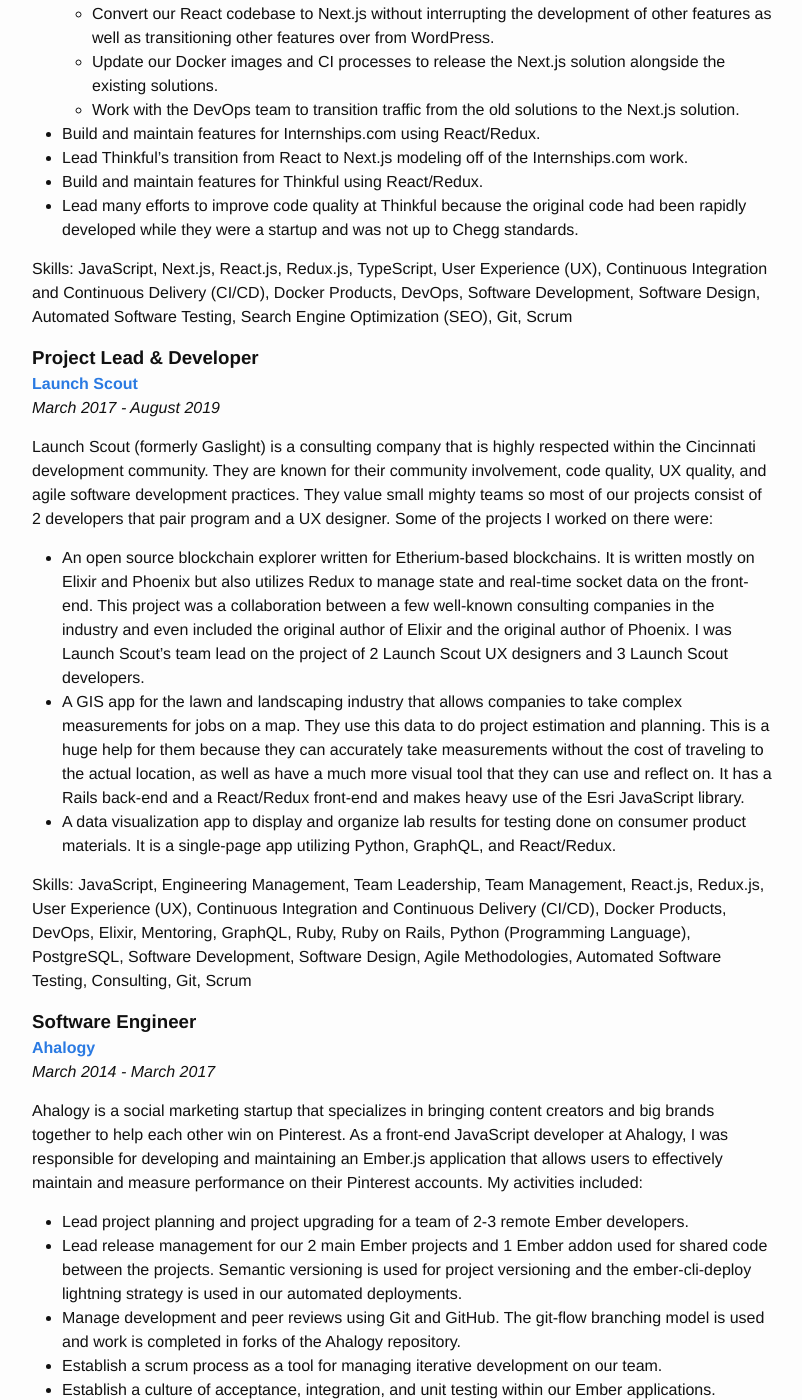
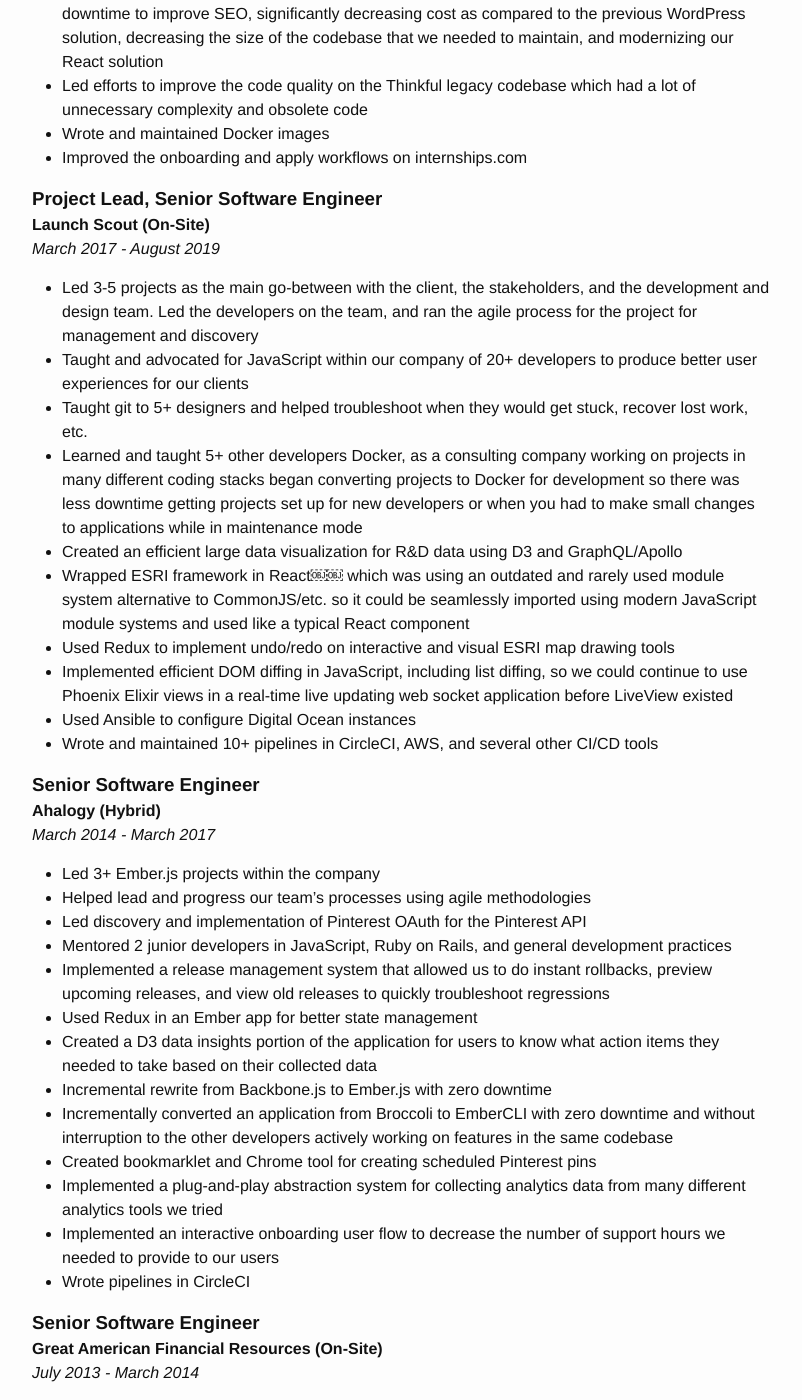
Before and after one commit to jimmay5469/jimmay5469.github.io, a Jekyll site: the page built from resume.md, in a window 1280 px wide and 1400 px high, scrolled down 1381 px. Shown: the whole window, without its empty margins (238-1040 px from the left). Built offline with Jekyll 4.4.1, drawn with Linux system fonts in a browser that asks for light colours; some of the changed text lies outside the part shown.

Commit message:
Rewrite resume

```diff
--- a/_includes/resume.md
+++ b/_includes/resume.md
@@ -2,130 +2,156 @@
 ============
 
 Email: jimmy@jimmylauzau.com
+Phone: (\*\*\*) \*\*\*-\*\*\*\*
+Location: Cincinnati, Ohio (Eastern Time)
 <!-- Blog: [jimmylauzau.com](http://www.jimmylauzau.com/) -->
 
 
 Summary
 -------
 
-I am an engineering manager and software engineer who grew up programming websites for fun as a child and who now has a computer science degree and nearly 20 years of professional experience.
+I am an engineering manager, a leader, and someone who gets great joy from teaching and helping other engineers.
 
-I have always been a natural leader so even before taking on engineering manager roles I always gravitated towards leading the teams I have been on. I am very empathetic towards the end-users of my products and take a special interest in UX, working very closely with the designers on teams I have been part of to create the best user experience possible.
+I am an agile enthusiast who loves actively breaking down work into its smallest pieces and continually prioritizing them, finding ways to deliver features and products to users sooner, gathering feedback, and iterating.
 
-I look forward to seeing what I get to help create in my next role!
+I advocate for iterative approaches to maintaining and upgrading legacy systems rather than rewriting.
+
+I place heavy emphasis on user experience, always working very closely with designers to design and create the best experience for users.
+
+I look forward to seeing what I get to help create and who I can help to progress in their careers in my next role!
 
 
 Experience
 ----------
 
 ### Lead Software Engineer
-
-#### [Acuity Brands](https://www.acuitybrands.com/)
-
+#### Acuity Brands (Remote)
 _April 2024 - Present_
 
+- Taught 5+ developers to use dependency injection so they could test code that makes Bluetooth calls
+- Review PRs for legacy code base and help 5-10 developers clean up the legacy code while producing new features
+- Implemented PR pipelines to minimize the manual work in reviewing PRs and ensure code was functional before merging
+- Helped the team learn agile principles
 
-### Engineering Manager & Software Engineer
-
-#### [Kanekto](https://www.linkedin.com/company/kanekto/)
-
+### Engineering Manager
+#### Kanekto (Remote)
 _September 2022 - March 2024_
 
-Kanekto is a small startup developing a product to make employees feel more connected in large organizations. It allows employees to connect around their hobbies bridging the gap between teams and levels. Being a small startup, I am required to wear many hats. Some of them include:
-
-- Manage a team of 6 developers and a QA engineer. This team includes full-time contractors so it has been my responsibility to manage the budget and decide on the makeup of the team as we have gone through many phases and iterations, as well as provide feedback and review timesheets.
-- Lead front-end web development using Next.js, React/Redux, and Typescript.
-- Establish our front-end development and release process.
-- Build, maintain, and iterate upon our front-end DevOps infrastructure and build pipelines using GitHub Actions, Docker, and Heroku.
-- Review and provide feedback on all front-end code.
-- Give feedback and actively contribute to the UX design of the application with our UX designer.
-- Very actively collaborate on the direction of the company and product features to be developed.
-- Be the main contributor to the front-end codebase in addition to all of the responsibilities above.
-
-Skills: JavaScript, Engineering Management, Team Leadership, Team Management, Next.js, React.js, Redux.js, TypeScript, User Experience (UX), Continuous Integration and Continuous Delivery (CI/CD), Docker Products, DevOps, Software Development, Software Design, Automated Software Testing, Git, Scrum
-
+- Formed, budgeted, and managed a 6-9 person international team of developers, contractors, and a QA engineer
+- Planned and prioritized work for the team using agile methodologies
+- Wrote pipelines including PR deployments
+- Leveled up the development team through PRs and providing feedback and teaching increasing productivity by 50% and code quality
+- Researched and designed a newsfeed algorithm for our backend developers and taught them how to do it so they could implement
+- Wired up analytics and click tracking and helped use the resulting data to make improvements to the application
+- Worked closely with the design team to make UX improvements on feature work
+- Created our project from the ground up
 
 ### Senior Software Engineer
-
-#### [Chegg](https://www.chegg.com/)
-
+#### Chegg (Remote)
 _August 2019 - September 2022_
 
-Chegg originally made its name in the college space by providing online textbook rentals and quickly became the main online resource for college students providing services like Q&A, and homework help. During my time there I worked on two different teams, the team responsible for building and maintaining Internships.com, and the team responsible for building and maintaining Thinkful, Chegg's online bootcamp. My activities included:
+- Led 3+ projects to incrementally convert codebases to Next.js during active development with no downtime to improve SEO, significantly decreasing cost as compared to the previous WordPress solution, decreasing the size of the codebase that we needed to maintain, and modernizing our React solution
+- Led efforts to improve the code quality on the Thinkful legacy codebase which had a lot of unnecessary complexity and obsolete code
+- Wrote and maintained Docker images
+- Improved the onboarding and apply workflows on internships.com
 
-- Greatly improve the SEO capabilities of Internships.com and ease of maintaining our SEO-related code. As part of this project, I had to:
-  - Convert our React codebase to Next.js without interrupting the development of other features as well as transitioning other features over from WordPress.
-  - Update our Docker images and CI processes to release the Next.js solution alongside the existing solutions.
-  - Work with the DevOps team to transition traffic from the old solutions to the Next.js solution.
-- Build and maintain features for Internships.com using React/Redux.
-- Lead Thinkful's transition from React to Next.js modeling off of the Internships.com work.
-- Build and maintain features for Thinkful using React/Redux.
-- Lead many efforts to improve code quality at Thinkful because the original code had been rapidly developed while they were a startup and was not up to Chegg standards.
-
-Skills: JavaScript, Next.js, React.js, Redux.js, TypeScript, User Experience (UX), Continuous Integration and Continuous Delivery (CI/CD), Docker Products, DevOps, Software Development, Software Design, Automated Software Testing, Search Engine Optimization (SEO), Git, Scrum
-
-
-### Project Lead & Developer
-
-#### [Launch Scout](https://launchscout.com/)
-
+### Project Lead, Senior Software Engineer
+#### Launch Scout (On-Site)
 _March 2017 - August 2019_
 
-Launch Scout (formerly Gaslight) is a consulting company that is highly respected within the Cincinnati development community. They are known for their community involvement, code quality, UX quality, and agile software development practices. They value small mighty teams so most of our projects consist of 2 developers that pair program and a UX designer. Some of the projects I worked on there were:
+- Led 3-5 projects as the main go-between with the client, the stakeholders, and the development and design team. Led the developers on the team, and ran the agile process for the project for management and discovery
+- Taught and advocated for JavaScript within our company of 20+ developers to produce better user experiences for our clients
+- Taught git to 5+ designers and helped troubleshoot when they would get stuck, recover lost work, etc.
+- Learned and taught 5+ other developers Docker, as a consulting company working on projects in many different coding stacks began converting projects to Docker for development so there was less downtime getting projects set up for new developers or when you had to make small changes to applications while in maintenance mode
+- Created an efficient large data visualization for R&D data using D3 and GraphQL/Apollo
+- Wrapped ESRI framework in React￼￼ which was using an outdated and rarely used module system alternative to CommonJS/etc. so it could be seamlessly imported using modern JavaScript module systems and used like a typical React component
+- Used Redux to implement undo/redo on interactive and visual ESRI map drawing tools
+- Implemented efficient DOM diffing in JavaScript, including list diffing, so we could continue to use Phoenix Elixir views in a real-time live updating web socket application before LiveView existed
+- Used Ansible to configure Digital Ocean instances
+- Wrote and maintained 10+ pipelines in CircleCI, AWS, and several other CI/CD tools
 
-- An open source blockchain explorer written for Etherium-based blockchains. It is written mostly on Elixir and Phoenix but also utilizes Redux to manage state and real-time socket data on the front-end. This project was a collaboration between a few well-known consulting companies in the industry and even included the original author of Elixir and the original author of Phoenix. I was Launch Scout's team lead on the project of 2 Launch Scout UX designers and 3 Launch Scout developers.
-- A GIS app for the lawn and landscaping industry that allows companies to take complex measurements for jobs on a map. They use this data to do project estimation and planning. This is a huge help for them because they can accurately take measurements without the cost of traveling to the actual location, as well as have a much more visual tool that they can use and reflect on. It has a Rails back-end and a React/Redux front-end and makes heavy use of the Esri JavaScript library.
-- A data visualization app to display and organize lab results for testing done on consumer product materials. It is a single-page app utilizing Python, GraphQL, and React/Redux.
+### Senior Software Engineer
+#### Ahalogy (Hybrid)
+_March 2014 - March 2017_
 
-Skills: JavaScript, Engineering Management, Team Leadership, Team Management, React.js, Redux.js, User Experience (UX), Continuous Integration and Continuous Delivery (CI/CD), Docker Products, DevOps, Elixir, Mentoring, GraphQL, Ruby, Ruby on Rails, Python (Programming Language), PostgreSQL, Software Development, Software Design, Agile Methodologies, Automated Software Testing, Consulting, Git, Scrum
+- Led 3+ Ember.js projects within the company
+- Helped lead and progress our team's processes using agile methodologies
+- Led discovery and implementation of Pinterest OAuth for the Pinterest API
+- Mentored 2 junior developers in JavaScript, Ruby on Rails, and general development practices
+- Implemented a release management system that allowed us to do instant rollbacks, preview upcoming releases, and view old releases to quickly troubleshoot regressions
+- Used Redux in an Ember app for better state management
+- Created a D3 data insights portion of the application for users to know what action items they needed to take based on their collected data
+- Incremental rewrite from Backbone.js to Ember.js with zero downtime
+- Incrementally converted an application from Broccoli to EmberCLI with zero downtime and without interruption to the other developers actively working on features in the same codebase
+- Created bookmarklet and Chrome tool for creating scheduled Pinterest pins
+- Implemented a plug-and-play abstraction system for collecting analytics data from many different analytics tools we tried
+- Implemented an interactive onboarding user flow to decrease the number of support hours we needed to provide to our users
+- Wrote pipelines in CircleCI
 
+### Senior Software Engineer
+#### Great American Financial Resources (On-Site)
+_July 2013 - March 2014_
+
+- Taught 10+ developers JavaScript and helped them move from jQuery to newer JavaScript libraries like Angular, initiating Angular adoption within the company
 
 ### Software Engineer
+#### Time Warner Cable (On-Site)
+_April 2010 - June 2013_
 
-#### [Ahalogy](https://www.ahalogy.com/)
+- Taught ASP.Net MVC to 5+ Web Forms developers on the team
+- Increased adoption of developer security tool by 3x by improving the user experience in the tool
+- Created an ObjectiveC iPad app for 1000s of door-to-door sales reps to use to guide and record their day
 
-_March 2014 - March 2017_
+### Software Engineer
+#### Tata Consultancy Services (On-Site)
+_September 2009 - April 2010_
 
-Ahalogy is a social marketing startup that specializes in bringing content creators and big brands together to help each other win on Pinterest. As a front-end JavaScript developer at Ahalogy, I was responsible for developing and maintaining an Ember.js application that allows users to effectively maintain and measure performance on their Pinterest accounts. My activities included:
+- Taught ASP.Net to 10+ developers on my team and other teams within the company
+- Began implementing interactive JavaScript applications
 
-- Lead project planning and project upgrading for a team of 2-3 remote Ember developers.
-- Lead release management for our 2 main Ember projects and 1 Ember addon used for shared code between the projects. Semantic versioning is used for project versioning and the ember-cli-deploy lightning strategy is used in our automated deployments.
-- Manage development and peer reviews using Git and GitHub. The git-flow branching model is used and work is completed in forks of the Ahalogy repository.
-- Establish a scrum process as a tool for managing iterative development on our team.
-- Establish a culture of acceptance, integration, and unit testing within our Ember applications.
-- Lead development on both application security and Pinterest authentication using OAuth.
-- Pair program remotely with team members using Screenhero and other tools.
+### Software Engineer
+#### Rosetta (On-Site)
+_January 2009 - September 2009_
 
-Skills: JavaScript, Redux.js, User Experience (UX), Continuous Integration and Continuous Delivery (CI/CD), Ember.js, Software Development, Software Design, Agile Methodologies, Automated Software Testing, Git, Scrum
+- Learned to be productive working on a large team of 30 developers all working on the same project
+- Implemented a dynamic form tool using WPF data bindings
 
+### Software Engineer Intern
+#### StudioCT at The Ohio State University (On-Site)
+_September 2006 - December 2008_
 
-### Previous Roles
+- Hired and mentored 2 other web developers
+- Implemented a system that 500+ students used to apply to participate in the Denman Undergraduate Research Forum and was also responsible for organizing the event
+- Implemented the Ohio State Honors and Scholars website
 
-- Senior Application Developer, [Great American Financial Resources](http://www.greatamericaninsurancegroup.com/Annuities/), _July 2013 - March 2014_
-- Application Developer, [Time Warner Cable](http://www.timewarnercable.com/), _April 2010 - June 2013_
-- Software Engineer, [Tata Consultancy Services](http://www.tcs.com/), _September 2009 - April 2010_
-- Software Engineer, [Rosetta](http://www.rosetta.com/), _January 2009 - September 2009_
-- Web Developer Intern, [StudioCT at The Ohio State University](https://honors-scholars.osu.edu/scholars/programs/media-marketing-and-communication), _September 2006 - December 2008_
-- Web Developer Intern, [Ohio Presbyterian Retirement Services](http://www.oprs.org/), _June 2006 - September 2006_
+### Software Engineer Intern
+#### Ohio Presbyterian Retirement Services (On-Site)
+_June 2006 - September 2006_
+
+- Learned ASP.Net
+- Implemented a custom CMS to replace the existing website
+- Implemented an interactive Adobe Flash application for the intranet
 
 
 Volunteer Experience
 --------------------
 
 ### Meetup Organizer
-
-#### [Cincinnati Ember Meetup](https://www.meetup.com/TechLife-Cincinnati/)
-
+#### Cincinnati Ember Meetup
 _July 2015 - March 2017_
 
+- Led and organized monthly meetups of 5-20 developers
+- Taught Ember.js to many members of the local development community
+- Helped other Ember.js developers in the community troubleshoot problems they were having in their applications
 
 ### Group Instructor
-
-#### [Communication and Technology Scholars Program at The Ohio State University](https://honors-scholars.osu.edu/scholars/programs/media-marketing-and-communication)
-
+#### Communication and Technology Scholars Program at The Ohio State University
 _September 2005 - December 2008_
 
-Instructed small group sessions in audio production and ASP.Net Web Forms development.
+- Hosted weekly sessions to teach basic web development skills to 10-20 students
+- Hosted weekly sessions to teach ASP.Net to 10+ students
+- Recruited 2 specially gifted students to work at StudioCT with me. One particular student was a physics major with no plans as to how he would use his degree. I was able to help him discover web development, which is what he decided to do once he graduated, and he still works in the web development field today. Another became a very influential member of the Ruby on Rails community and the Columbus, Ohio developer community.
+- Hosted weekly sessions to teach audio production skills to 30+, I grew this to be the most popular offering in the Communication and Technology Scholars Program by 2x
 
 
 Open Source
@@ -151,4 +177,26 @@
 
 ### The Ohio State University
 Bachelor of Science, Computer Science & Engineering
-_September 2004 - December 2008_
+<!-- _September 2004 - December 2008_ -->
+
+
+Skills
+------
+
+- Javascript - 15 years
+- Typescript - 4 years
+- Next.js - 5 years
+- React - 8 years
+- Redux - 8 years
+- Ember.js - 3 years
+- Docker - 6 years
+- CircleCI - 5 years
+- GitHub Actions - 2 years
+- AWS - 5 years
+- ASP.Net C# - 9 years
+- Ruby on Rails - 3 years
+- Elixir Phoenix - 1 year
+- Python Pyramid - 1 year
+- Git - 12 years
+- Postgres - 7 years
+- SQL Server - 9 years
```
